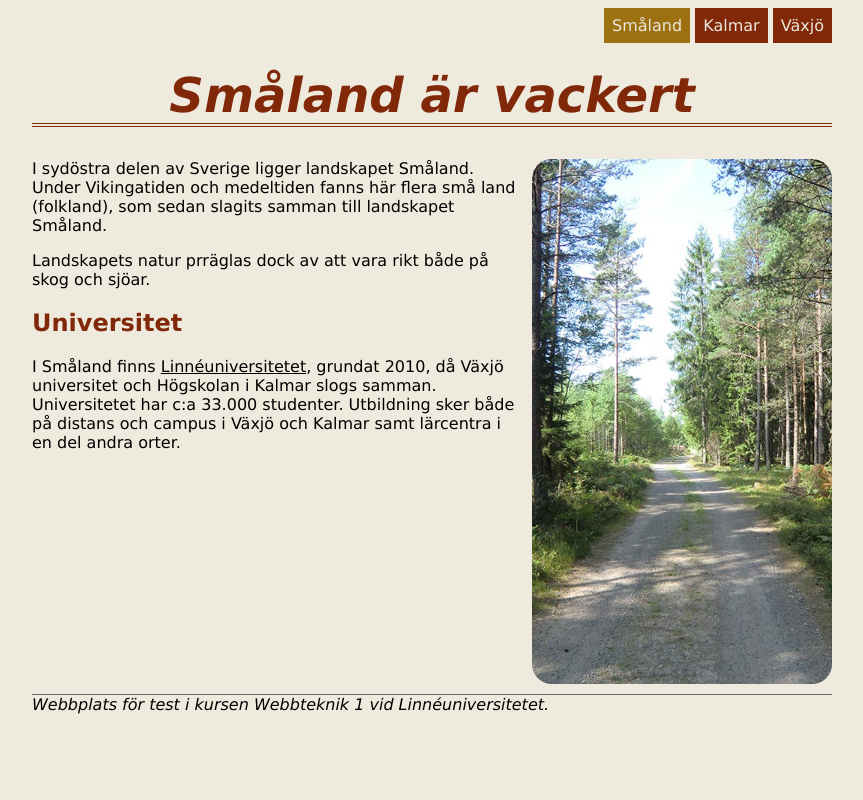
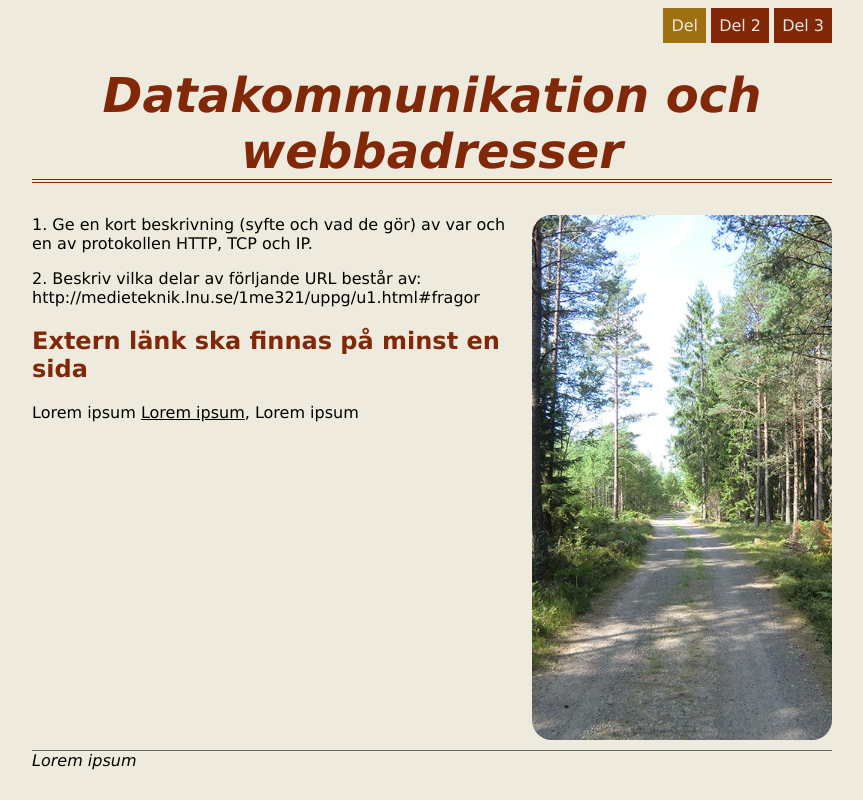
Before and after one commit to EricaSkoglund/MyFirstWebSite, a plain HTML site: page index.html in a window 1280 px wide. Shown: the whole page, without its empty margins (208-1071 px from the left). Drawn offline with Linux system fonts and the light colour scheme.

Commit message:
Ändringar till u1

```diff
--- a/index.html
+++ b/index.html
@@ -3,29 +3,29 @@
 <head>
     <meta charset="UTF-8">
     <meta name="viewport" content="width=device-width, initial-scale=1.0">
-    <title>Småland</title>
+    <title>U1</title>
     <link rel="stylesheet" href="css/style.css">
 </head>
 <body>
     <nav>
         <ul>
-            <li><a href="index.html" id="thisPage">Småland</a></li>
-            <li><a href="kalmar.html">Kalmar</a></li>
-            <li><a href="vaxjo.html">Växjö</a></li>
+            <li><a href="index.html" id="thisPage">Del</a></li>
+            <li><a href="kalmar.html">Del 2</a></li>
+            <li><a href="vaxjo.html">Del 3</a></li>
         </ul>
     </nav>
     <header>
-        <h1>Småland är vackert</h1>
+        <h1>Datakommunikation och webbadresser</h1>
     </header>
     <main>
         <img src="img/forestroad.jpg" alt="Skogsväg" class="floatRight">
-        <p>I sydöstra delen av Sverige ligger landskapet Småland. Under Vikingatiden och medeltiden fanns här flera små land (folkland), som sedan slagits samman till landskapet Småland.</p>
-        <p>Landskapets natur prräglas dock av att vara rikt både på skog och sjöar.</p>
-        <h2>Universitet</h2>
-        <p>I Småland finns <a href="http://lnu.se" target="_blank">Linnéuniversitetet</a>, grundat 2010, då Växjö universitet och Högskolan i Kalmar slogs samman. Universitetet har c:a 33.000 studenter. Utbildning sker både på distans och campus i Växjö och Kalmar samt lärcentra i en del andra orter.</p>
+        <p>1. Ge en kort beskrivning (syfte och vad de gör) av var och en av protokollen HTTP, TCP och IP.</p>
+        <p>2. Beskriv vilka delar av förljande URL består av: http://medieteknik.lnu.se/1me321/uppg/u1.html#fragor</p>
+        <h2>Extern länk ska finnas på minst en sida</h2>
+        <p>Lorem ipsum <a href="http://lnu.se" target="_blank">Lorem ipsum</a>, Lorem ipsum</p>
     </main>
     <footer>
-        Webbplats för test i kursen Webbteknik 1 vid Linnéuniversitetet.
+        Lorem ipsum
     </footer>
 </body>
 </html>
```
